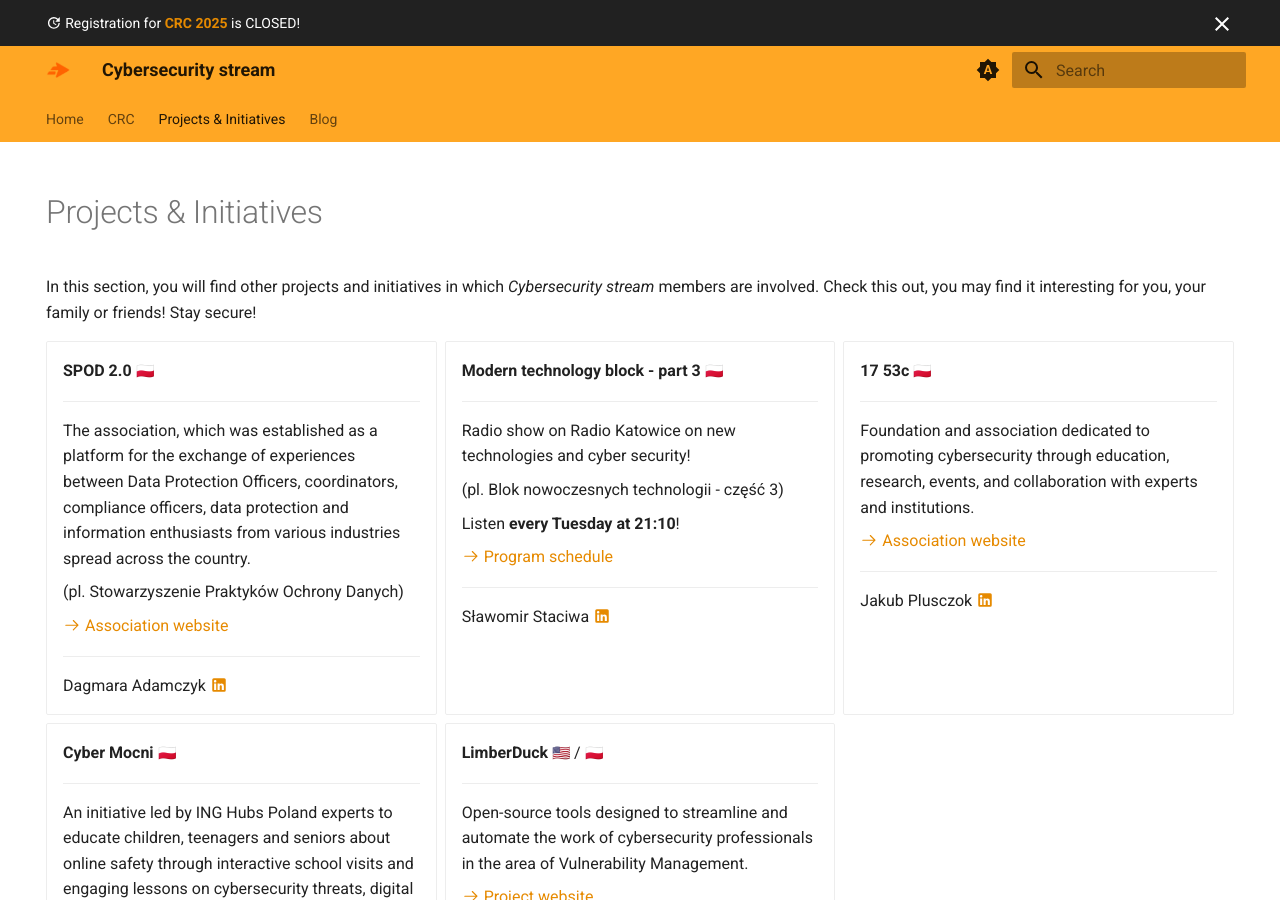
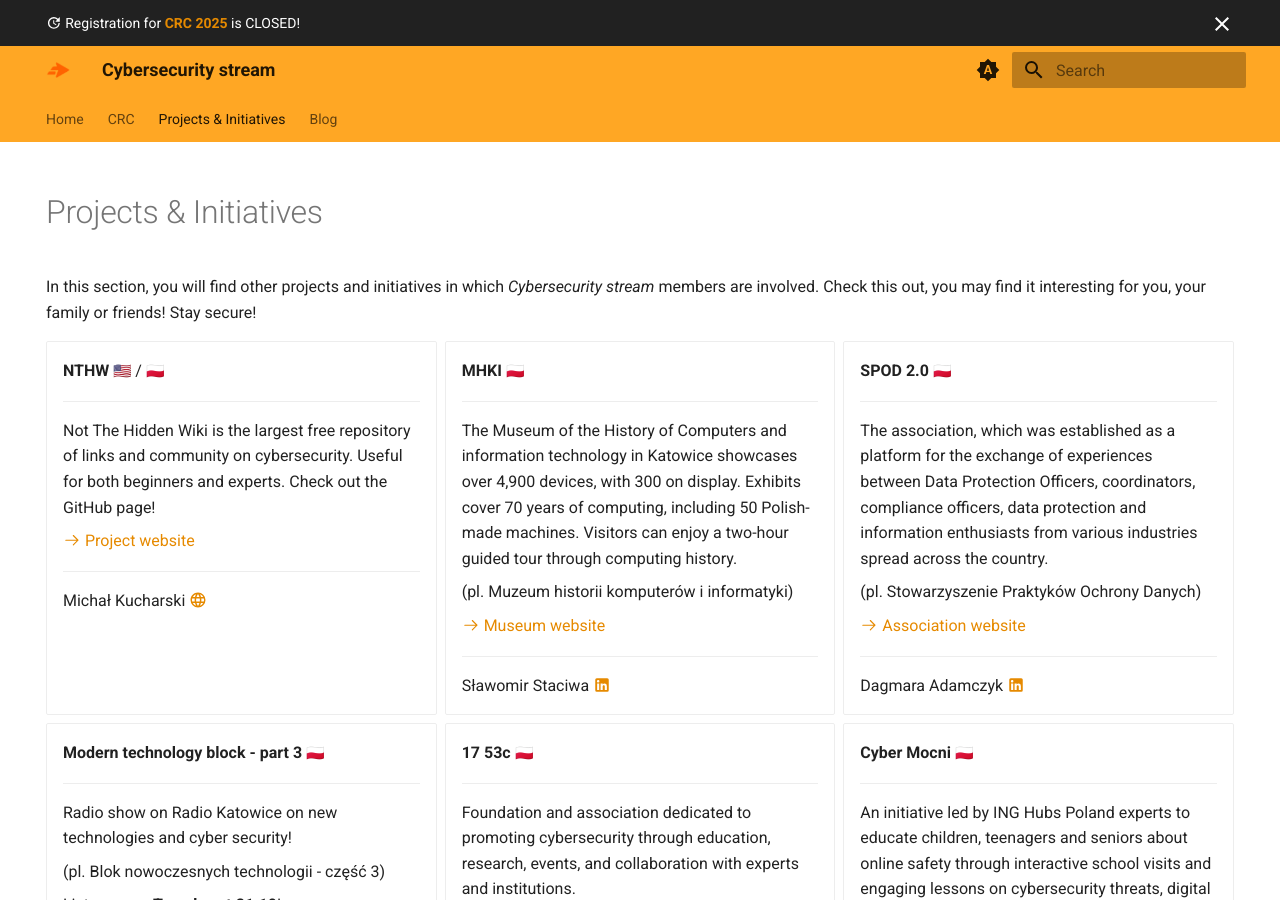
Before and after one commit to cybersecuritystream/cybersecuritystream.github.io, an MkDocs documentation site: the page built from docs/projects-initiatives/index.md, in a window 1280 px wide and 900 px high. Built offline with MkDocs 1.6.1 and Material for MkDocs 9.7.7, drawn with Linux system fonts in a browser that asks for light colours; emoji names are drawn with the system emoji font.

Commit message:
Projects & Initiatives update

```diff
--- a/docs/projects-initiatives/index.md
+++ b/docs/projects-initiatives/index.md
@@ -13,6 +13,34 @@
 In this section, you will find other projects and initiatives in which *Cybersecurity stream* members are involved. Check this out, you may find it interesting for you, your family or friends! Stay secure!
 
 <div class="grid cards" markdown>
+
+-   __NTHW__ :flag_us: / :flag_pl:
+
+    ---
+
+    Not The Hidden Wiki is the largest free repository of links and community on cybersecurity.
+    Useful for both beginners and experts. Check out the GitHub page!
+
+    [:octicons-arrow-right-24: Project website](https://notthehiddenwiki.com)
+
+    ---
+
+    Michał Kucharski [:material-web:][michal-kucharski-web]
+
+-   __MHKI__ :flag_pl:
+
+    ---
+
+    The Museum of the History of Computers and information technology in Katowice showcases over 4,900 devices, with 300 on display. Exhibits cover 70 years of computing, including 50 Polish-made machines.
+    Visitors can enjoy a two-hour guided tour through computing history.
+
+    (pl. Muzeum historii komputerów i informatyki)
+
+    [:octicons-arrow-right-24: Museum website](https://www.muzeumkomputerow.edu.pl)
+
+    ---
+
+    Sławomir Staciwa [:material-linkedin:][slawomir-staciwa-in]
 
 -   __SPOD 2.0__ :flag_pl:
 
```
